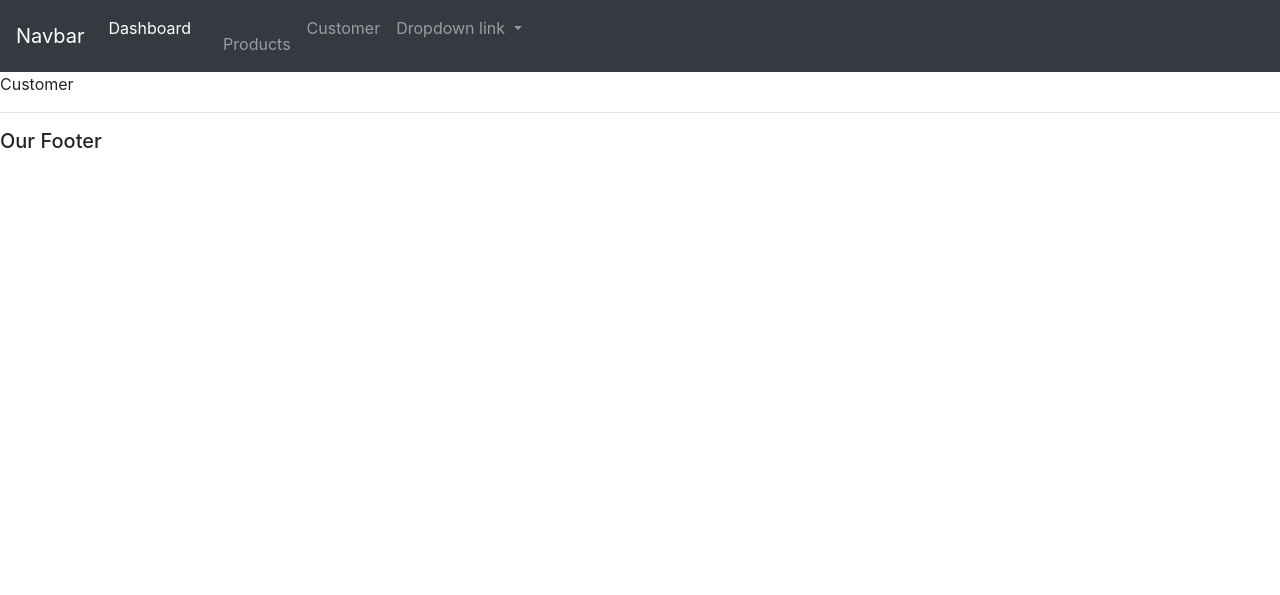
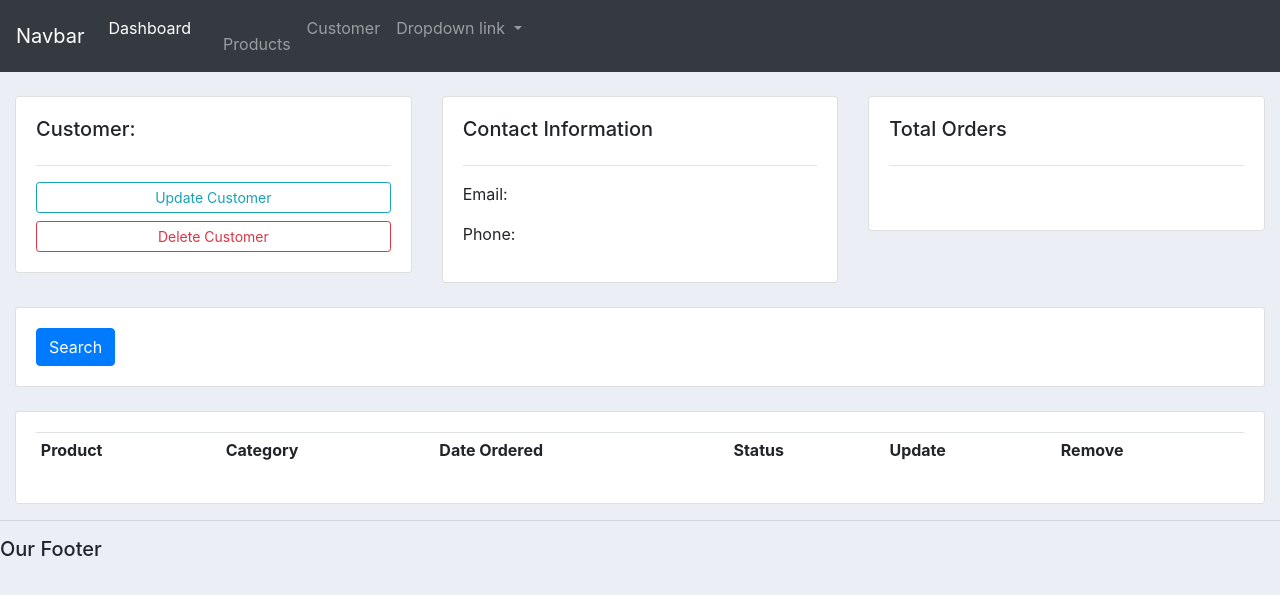
Before and after one commit to ArunimaShukla03/crm, a Django app: template crm1/accounts/templates/accounts/customer.html in a window 1280 px wide. Shown: the top 595 px of the page. Run offline with Django 4.2, Linux system fonts and the light colour scheme; the template is opened without the code that fills it, so the values that code supplies are empty; some libraries are stand-ins or nearby versions.

Commit message:
template and inheritance

```diff
--- a/crm1/accounts/templates/accounts/customer.html
+++ b/crm1/accounts/templates/accounts/customer.html
@@ -2,6 +2,65 @@
 
 {% block body %}
 
-<p>Customer</p>
+<br>
+
+<div class="row">
+    <div class="col-md">
+        <div class="card card-body">
+            <h5>Customer:</h5>
+            <hr>
+            <a class="btn btn-outline-info btn-sm btn-block" href="">Update Customer</a>
+            <a class="btn btn-outline-danger btn-sm btn-block" href="">Delete Customer</a>
+        </div>
+    </div>
+
+    <div class="col-md">
+        <div class="card card-body">
+            <h5>Contact Information</h5>
+            <hr>
+            <p>Email: </p>
+            <p>Phone: </p>
+        </div>
+    </div>
+
+    <div class="col-md">
+        <div class="card card-body">
+            <h5>Total Orders</h5>
+            <hr>
+            <h1 style="text-align: center; padding: 10px;"></h1>
+        </div>
+    </div>
+</div>
+
+<br>
+<div class="row">
+    <div class="col">
+        <div class="card card-body">
+            <form method="get">
+                <button class="btn btn-primary" type="submit">Search</button>
+            </form>
+        </div>
+    </div>
+</div>
+
+<br>
+
+<div class="row">
+    <div class="col-md">
+        <div class="card card-body">
+            <table class="table table-sm">
+                <tr>
+                    <th>Product</th>
+                    <th>Category</th>
+                    <th>Date Ordered</th>
+                    <th>Status</th>
+                    <th>Update</th>
+                    <th>Remove</th>
+                </tr>
+            </table>
+        </div>
+    </div>
+</div>
+
 
 {% endblock %}
--- a/crm1/accounts/templates/accounts/dashboard.html
+++ b/crm1/accounts/templates/accounts/dashboard.html
@@ -1,6 +1,8 @@
 {% extends "accounts/layout.html" %}
 
 {% block body %}
+
+{% include 'accounts/status.html' %}
 
 <div class="row">
     <div class="col-md-5">
--- a/crm1/accounts/templates/accounts/layout.html
+++ b/crm1/accounts/templates/accounts/layout.html
@@ -7,13 +7,36 @@
     <title>Customer Relationship Management</title>
     <link rel="stylesheet" href="https://stackpath.bootstrapcdn.com/bootstrap/4.5.2/css/bootstrap.min.css" integrity="sha384-JcKb8q3iqJ61gNV9KGb8thSsNjpSL0n8PARn9HuZOnIxN0hoP+VmmDGMN5t9UJ0Z" crossorigin="anonymous">
 
+    <style>
+        #logo{
+
+        }
+
+        body{
+            background-color: #ebeff5;
+        }
+
+        #total-orders{
+            background-color: #4cb4c7;
+        }
+
+        #orders-delivered{
+            background-color: #7abecc;
+        }
+
+        #orders-pending{
+            background-color: #7CD1C0;
+        }
+    </style>
+
 </head>
 <body>
     {% include 'accounts/navbar.html' %}
-
+    <div class="container-fluid">
     {% block body %}
 
     {% endblock %}
+    </div>
     <hr>
     <h5>Our Footer</h5>
 
```
Also changed, not shown: crm1/accounts/templates/accounts/products.html (+17 -1 lines), crm1/accounts/templates/accounts/status.html (added, +42 -0 lines).
